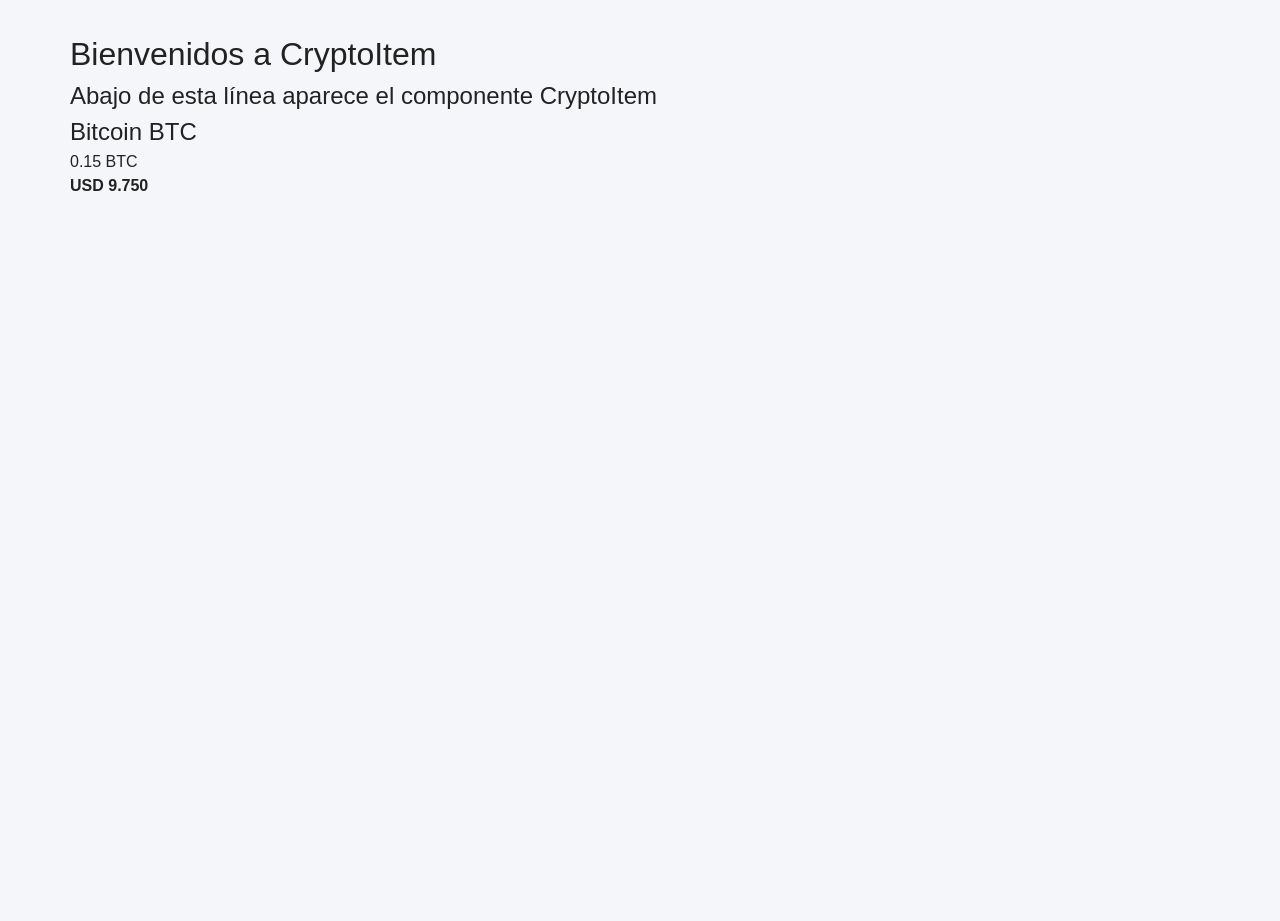
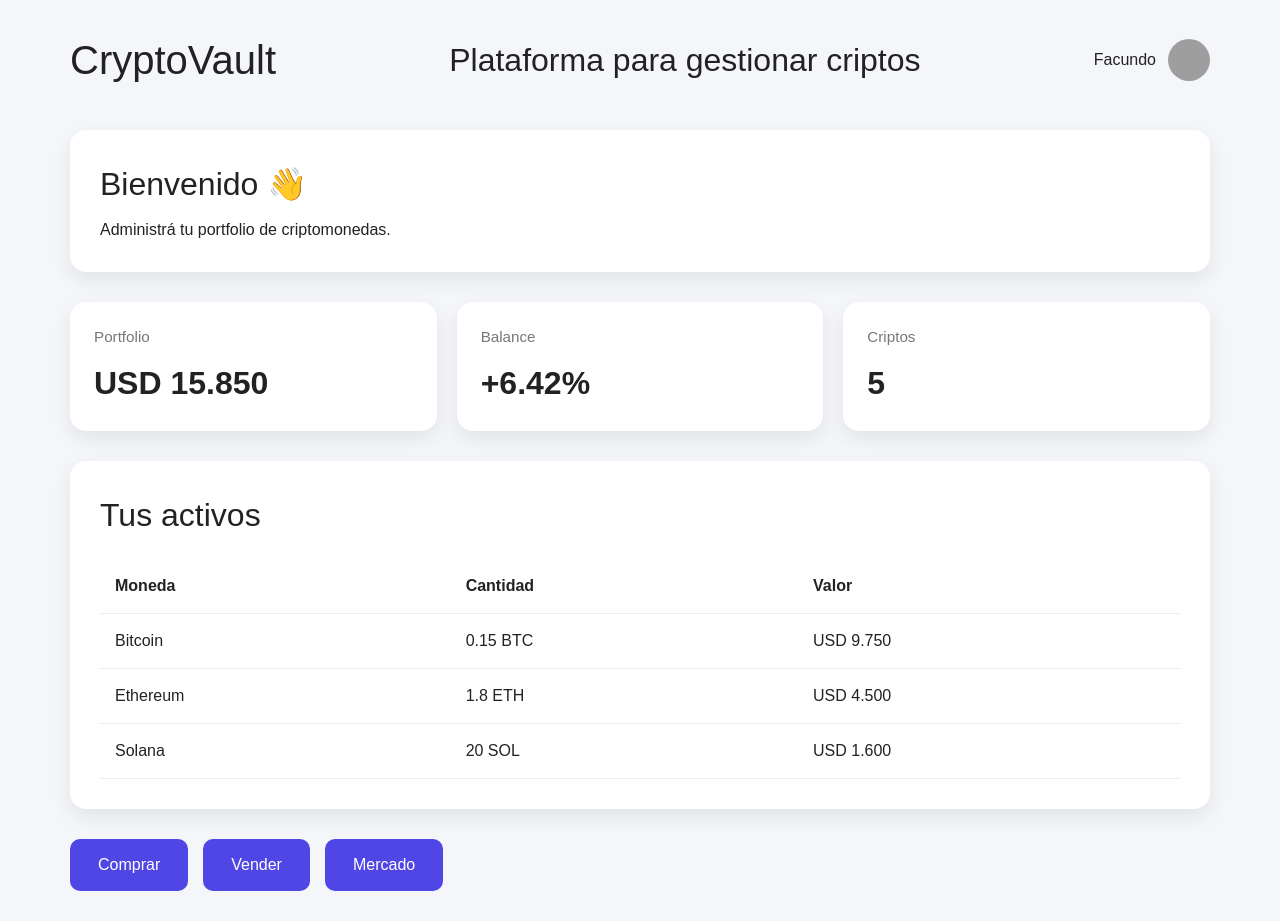
Before and after one commit to facundolgomez/crypto-vault, a React (Vite) app: page / in a window 1280 px wide. Before the commit the page ends 800 px from the top, so only its background shows below. Built offline with nearby package versions, Linux system fonts and the light colour scheme; grey boxes are pictures that could not be loaded.

Commit message:
Mostrando diferentes criptomonedas

```diff
--- a/src/components/CryptoItem.jsx
+++ b/src/components/CryptoItem.jsx
@@ -1,14 +1,14 @@
-const CryptoItem = () => {
-  const cryptoName = "Bitcoin";
-  const amount = "0.15 BTC";
-  const value = "USD 9.750";
+const CryptoItem = ({ cryptoName, amount, value }) => {
+  //   const cryptoName = "Bitcoin";
+  //   const amount = "0.15 BTC";
+  //   const value = "USD 9.750";
 
   return (
     <div>
       <h3>{cryptoName} BTC</h3>
-      <p>{amount}</p>
+      <p>{amount} BTC</p>
       <span>
-        <b>{value}</b>
+        <b>USD {value}</b>
       </span>
     </div>
   );
--- a/src/pages/Dashboard.jsx
+++ b/src/pages/Dashboard.jsx
@@ -2,9 +2,44 @@ import "./Dashboard.css";
 import CryptoItem from "../components/CryptoItem";
 
 export default function Dashboard() {
+  const cryptos = [
+    {
+      id: 1,
+      name: "Bitcoin",
+      symbol: "BTC",
+      amount: 0.15,
+      value: 9750,
+      change: 2.4,
+    },
+    {
+      id: 2,
+      name: "Ethereum",
+      symbol: "ETH",
+      amount: 1.8,
+      value: 4500,
+      change: -1.1,
+    },
+    {
+      id: 3,
+      name: "Solana",
+      symbol: "SOL",
+      amount: 20,
+      value: 1600,
+      change: 5.7,
+    },
+    {
+      id: 4,
+      name: "Cardano",
+      symbol: "ADA",
+      amount: 1500,
+      value: 900,
+      change: 0.8,
+    },
+  ];
+
   return (
     <main className="dashboard">
-      {/* <header className="header">
+      <header className="header">
         <h1>CryptoVault</h1>
         <h2>Plataforma para gestionar criptos </h2>
 
@@ -76,10 +111,29 @@ export default function Dashboard() {
         <button>Comprar</button>
         <button>Vender</button>
         <button>Mercado</button>
-      </section> */}
-      <h2>Bienvenidos a CryptoItem</h2>
+      </section>
+      {/* <h2>Bienvenidos a CryptoItem</h2>
       <h3>Abajo de esta línea aparece el componente CryptoItem</h3>
-      <CryptoItem />
+      <CryptoItem
+        cryptoName={cryptos[0].name}
+        amount={cryptos[0].amount}
+        value={cryptos[0].value}
+      />
+      <CryptoItem
+        cryptoName={cryptos[1].name}
+        amount={cryptos[1].amount}
+        value={cryptos[1].value}
+      />
+      <CryptoItem
+        cryptoName={cryptos[2].name}
+        amount={cryptos[2].amount}
+        value={cryptos[2].value}
+      />
+      <CryptoItem
+        cryptoName={cryptos[3].name}
+        amount={cryptos[3].amount}
+        value={cryptos[3].value}
+      /> */}
     </main>
   );
 }
```
